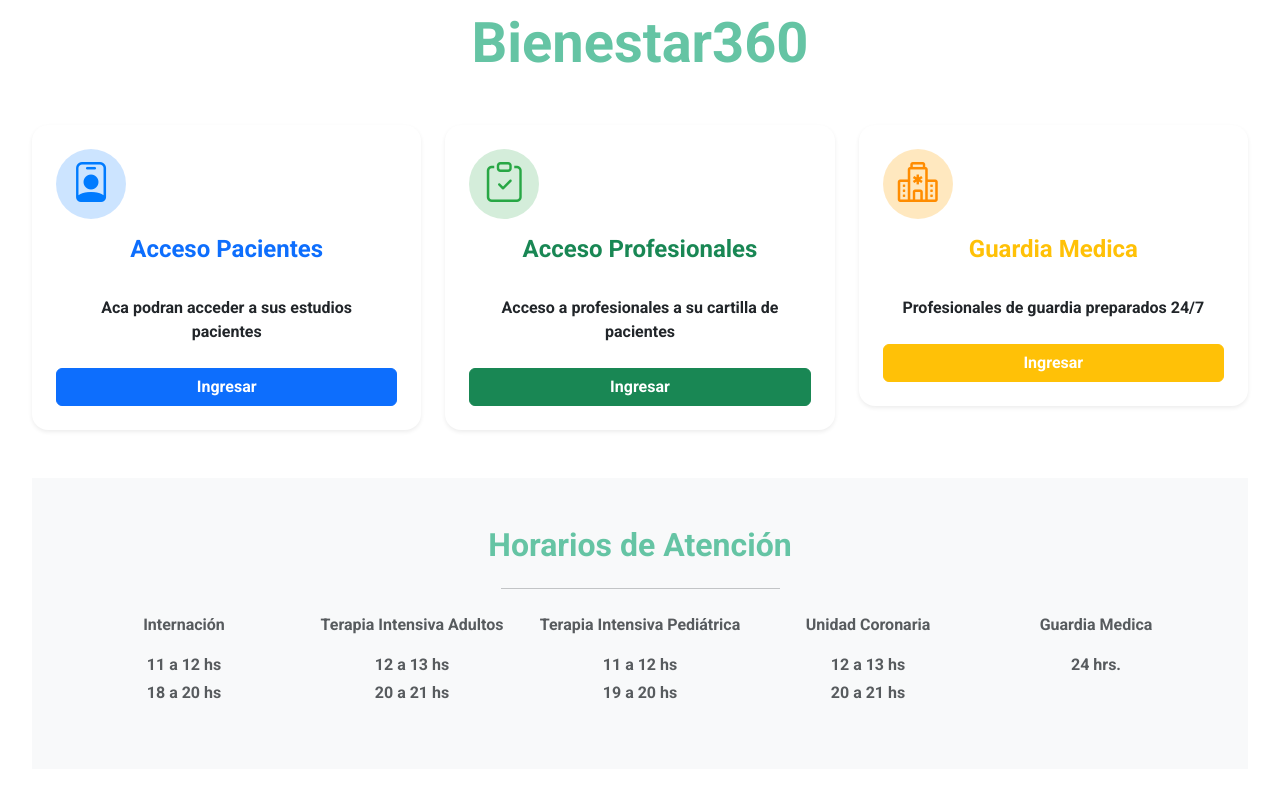
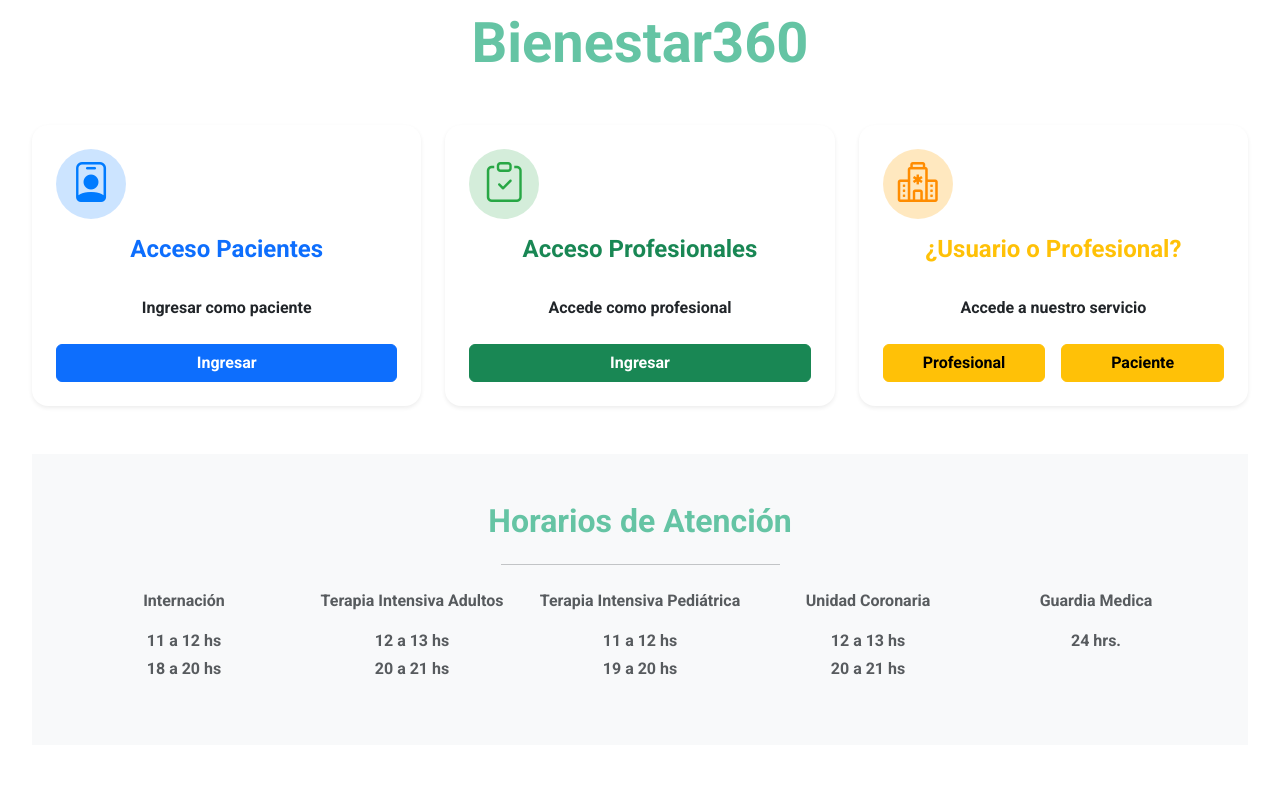
Before and after one commit to tomas0204/Clinica-React, a React (Vite) app: page / in a window 1280 px wide. Shown: the part 700-1500 px from the top of the page. Built offline with nearby package versions, Linux system fonts and the light colour scheme.

Commit message:
Dependiendo el tipo de usuario, las cards de el Home cambian

```diff
--- a/src/App.jsx
+++ b/src/App.jsx
@@ -43,7 +43,7 @@ function App() {
             <Route path='/guardia-medica' element={currentUser?.role === "medico" || currentUser?.role === "admin" ? <GuardiaMedica /> : <Navigate to="/login" />} />
             <Route path='/turnos' element={<TurnosList />} />
             <Route path='/login' element={<Login onLogin={setIsAdmin} />} />
-            <Route path='/historiaClinica' element={<HistoriaClinica />} />
+            <Route path='/historiaClinica' element={currentUser?.role === "medico" ? <HistoriaClinica /> : <Navigate to="/login" />} />
             <Route path='/registroMedico' element={<RegistroMedico />} />
             <Route path='*' element={<Error404 />} />
 
--- a/src/components/shared/Navbar.jsx
+++ b/src/components/shared/Navbar.jsx
@@ -59,8 +59,13 @@ export default function NavbarClinica() {
                     <NavDropdown.Item as={Link} to="/turnos">
                       Turnos
                     </NavDropdown.Item>
-                    {role === "medico" && <NavDropdown.Item as={Link} to="/guardia-medica">
+                    {role === "medico" &&
+                    <NavDropdown.Item as={Link} to="/guardia-medica">
                       Guardia Médica
+                    </NavDropdown.Item>}
+                    {role === "medico" &&
+                    <NavDropdown.Item as={Link} to="/historiaClinica">
+                      Historia Clínica
                     </NavDropdown.Item>}
                   </NavDropdown>}
               </>
--- a/src/components/views/Home/Home.jsx
+++ b/src/components/views/Home/Home.jsx
@@ -2,13 +2,14 @@ import "./Home.css"
 import Card from 'react-bootstrap/Card';
 import Button from 'react-bootstrap/Button';
 import { Link } from "react-router";
-import  Img  from "../../../assets/clinica.jpg"
+import Img from "../../../assets/clinica.jpg"
 import { Container, Row, Col } from "react-bootstrap";
 
 const Home = () => {
+  const role = JSON.parse(localStorage.getItem("currentUser"))?.role;
   return (
     <>
-    <img src={Img} alt="Imagen Clinica" className='clinica-img '/>
+      <img src={Img} alt="Imagen Clinica" className='clinica-img ' />
       <h1 className='display-4 my-4 fw-bold horarios-titulo'>Bienestar360</h1>
 
       <Row className="g-4 my-4">
@@ -18,12 +19,27 @@ const Home = () => {
             <div className="op-icon icon-blue">
               <i className="bi bi-person-badge"></i>
             </div>
-          <h4 className="mt-3 text-primary fw-bold">Acceso Pacientes</h4>
-          <p className="my-4 fw-bold px-3">Aca podran acceder a sus estudios pacientes</p>
+            <h4 className="mt-3 text-primary fw-bold">{role === undefined ? "Acceso Pacientes" : "Turnos"}</h4>
+            <p className="my-4 fw-bold px-3">{role === undefined ? "Ingresar como paciente" : "Gestiona tus turnos aquí"}</p>
 
-          <Button variant="primary" className="fw-bold" as={Link} to="/login">Ingresar</Button>
-
-
+            {role === undefined && (
+              <Button
+                variant="primary"
+                className="fw-bold"
+                as={Link}
+                to="/login">
+                Ingresar
+              </Button>
+            )}
+            {role !== undefined && (
+              <Button
+                variant="primary"
+                className="fw-bold"
+                as={Link}
+                to="/turnos">
+                Ingresar
+              </Button>
+            )}
           </Card>
         </Col>
 
@@ -32,10 +48,38 @@ const Home = () => {
             <div className="op-icon icon-green">
               <i className="bi bi-clipboard-check"></i>
             </div>
+            {role === undefined && (
+              <>
                 <h4 className="mt-3 fw-bold text-success">Acceso Profesionales</h4>
-          <p className="my-4 px-3 fw-bold">Acceso a profesionales a su cartilla de pacientes</p>
+                <p className="my-4 px-3 fw-bold">Accede como profesional</p>
 
-          <Button variant="success" className="fw-bold" as={Link} to="/login">Ingresar</Button>
+                <Button
+                  variant="success"
+                  className="fw-bold"
+                  as={Link}
+                  to="/login"
+                >
+                  Ingresar
+                </Button>
+              </>
+            )}
+
+            {(role === "admin" || role === "medico") && (
+              <>
+                <h4 className="mt-3 fw-bold text-success">Guardia Médica</h4>
+                <p className="my-4 px-3 fw-bold">Accede a la guardia médica</p>
+
+                <Button
+                  variant="success"
+                  className="fw-bold"
+                  as={Link}
+                  to="/guardia-medica"
+                >
+                  Ingresar
+                </Button>
+              </>
+            )}
+
 
           </Card>
         </Col>
@@ -45,12 +89,69 @@ const Home = () => {
             <div className="op-icon icon-orange">
               <i className="bi bi-hospital"></i>
             </div>
-          <h4 className="mt-3 text-warning fw-bold">Guardia Medica</h4>
-          <p className="my-4 px-3 fw-bold ">
-            Profesionales de guardia preparados 24/7
-          </p>
 
-          <Button variant="warning" className="fw-bold text-white" as={Link} to="/guardia-medica">Ingresar</Button>
+            {role === undefined && (
+              <>
+                <h4 className="mt-3 fw-bold text-warning"> ¿Usuario o Profesional?</h4>
+                <p className="my-4 px-3 fw-bold">Accede a nuestro servicio</p>
+                <Row className="g-3">
+                  <Col>
+                    <Button
+                      variant="warning"
+                      className="fw-bold w-100"
+                      as={Link}
+                      to="/registroMedico"
+                    >
+                      Profesional
+                    </Button>
+                  </Col>
+
+                  <Col>
+                    <Button
+                      variant="warning"
+                      className="fw-bold w-100"
+                      as={Link}
+                      to="/registrarPaciente"
+                    >
+                      Paciente
+                    </Button>
+                  </Col>
+                </Row>
+
+              </>
+            )}
+
+            {role === "admin" && (
+              <>
+                <h4 className="mt-3 fw-bold text-warning">Gestión de Profesionales</h4>
+                <p className="my-4 px-3 fw-bold">Accede a el registro de los profesionales</p>
+
+                <Button
+                  variant="warning"
+                  className="fw-bold"
+                  as={Link}
+                  to="/registroMedico"
+                >
+                  Ingresar
+                </Button>
+              </>
+            )}
+
+            {role === "medico" && (
+              <>
+                <h4 className="mt-3 fw-bold text-warning">Historia Clínica</h4>
+                <p className="my-4 px-3 fw-bold">Gestiona los historiales clínicos</p>
+
+                <Button
+                  variant="warning"
+                  className="fw-bold"
+                  as={Link}
+                  to="/historiaClinica"
+                >
+                  Ingresar
+                </Button>
+              </>
+            )}
 
           </Card>
         </Col>
```
Lines whose indentation alone changed are shown as unchanged.
